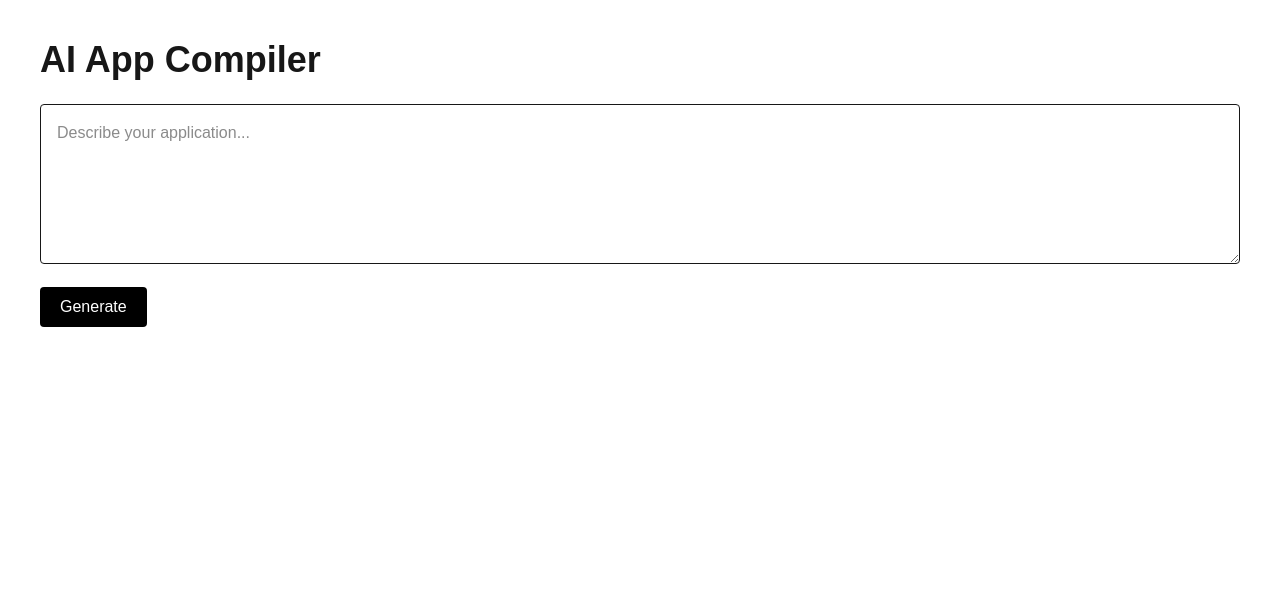
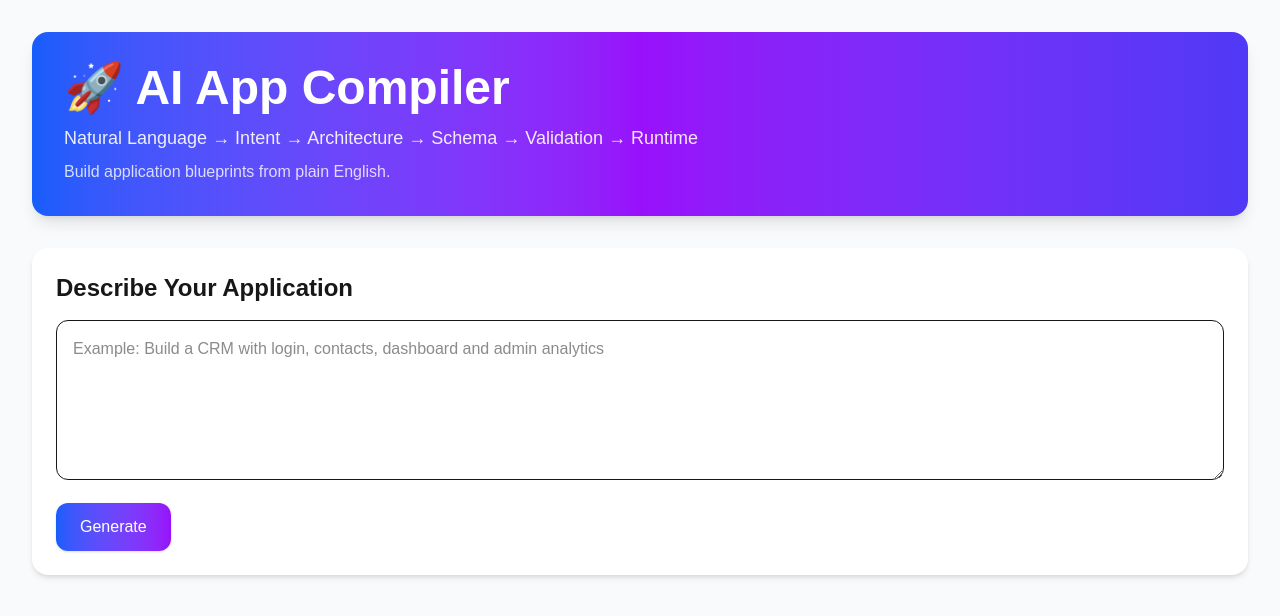
Before and after one commit to rathnavath-Thrisharani/ai-app-compiler, a Next.js app: page / in a window 1280 px wide. Shown: the top 616 px of the page. Built offline with nearby package versions, Linux system fonts and the light colour scheme.

Commit message:
Professional UI redesign

```diff
--- a/app/page.tsx
+++ b/app/page.tsx
@@ -7,8 +7,12 @@ import MetricsDashboard from "@/components/MetricsDashboard";
 export default function Home() {
   const [prompt, setPrompt] = useState("");
   const [result, setResult] = useState<any>(null);
+  const [loading, setLoading] = useState(false);
 
   const handleGenerate = async () => {
+    setLoading(true);
+
+    try {
       const res = await fetch("/api/generate", {
         method: "POST",
         headers: {
@@ -19,44 +23,81 @@ export default function Home() {
 
       const data = await res.json();
       setResult(data);
+    } catch (error) {
+      console.error(error);
+    }
+
+    setLoading(false);
   };
 
   return (
-    <main className="min-h-screen p-10">
-      <h1 className="text-4xl font-bold mb-6">
-        AI App Compiler
+    <main className="min-h-screen bg-gray-50 p-8">
+
+      {/* Hero Section */}
+      <div className="bg-gradient-to-r from-blue-600 via-purple-600 to-indigo-600 text-white rounded-2xl p-8 shadow-lg mb-8">
+        <h1 className="text-5xl font-bold">
+          🚀 AI App Compiler
         </h1>
 
+        <p className="mt-3 text-lg opacity-90">
+          Natural Language → Intent → Architecture →
+          Schema → Validation → Runtime
+        </p>
+
+        <p className="mt-2 opacity-80">
+          Build application blueprints from plain English.
+        </p>
+      </div>
+
+      {/* Input Card */}
+      <div className="bg-white rounded-2xl shadow-md p-6 mb-8">
+
+        <h2 className="text-2xl font-semibold mb-4">
+          Describe Your Application
+        </h2>
+
         <textarea
-        className="w-full h-40 border rounded p-4"
-        placeholder="Describe your application..."
+          className="w-full h-40 border rounded-xl p-4 focus:outline-none focus:ring-2 focus:ring-blue-500"
+          placeholder="Example: Build a CRM with login, contacts, dashboard and admin analytics"
           value={prompt}
           onChange={(e) => setPrompt(e.target.value)}
         />
 
         <button
           onClick={handleGenerate}
-        className="mt-4 bg-black text-white px-5 py-2 rounded"
+          disabled={loading}
+          className="mt-4 bg-gradient-to-r from-blue-600 to-purple-600 text-white px-6 py-3 rounded-xl shadow hover:opacity-90"
         >
-        Generate
+          {loading ? "Generating..." : "Generate"}
         </button>
+      </div>
 
+      {/* JSON Output */}
       {result && (
-        <pre className="mt-6 bg-gray-100 p-4 rounded overflow-auto">
+        <div className="bg-gray-900 text-green-400 rounded-2xl p-6 shadow-lg mb-8 overflow-auto">
+          <h2 className="text-white text-xl font-bold mb-4">
+            Generated Configuration
+          </h2>
+
+          <pre>
             {JSON.stringify(result, null, 2)}
           </pre>
+        </div>
       )}
 
+      {/* Runtime Preview */}
       {result?.schema && (
         <RuntimeRenderer schema={result.schema} />
       )}
 
+      {/* Metrics */}
       {result?.metrics && (
         <MetricsDashboard
           metrics={result.metrics}
           latencyMs={result.latencyMs}
         />
       )}
+
     </main>
   );
 }
```
Lines whose indentation alone changed are shown as unchanged.
